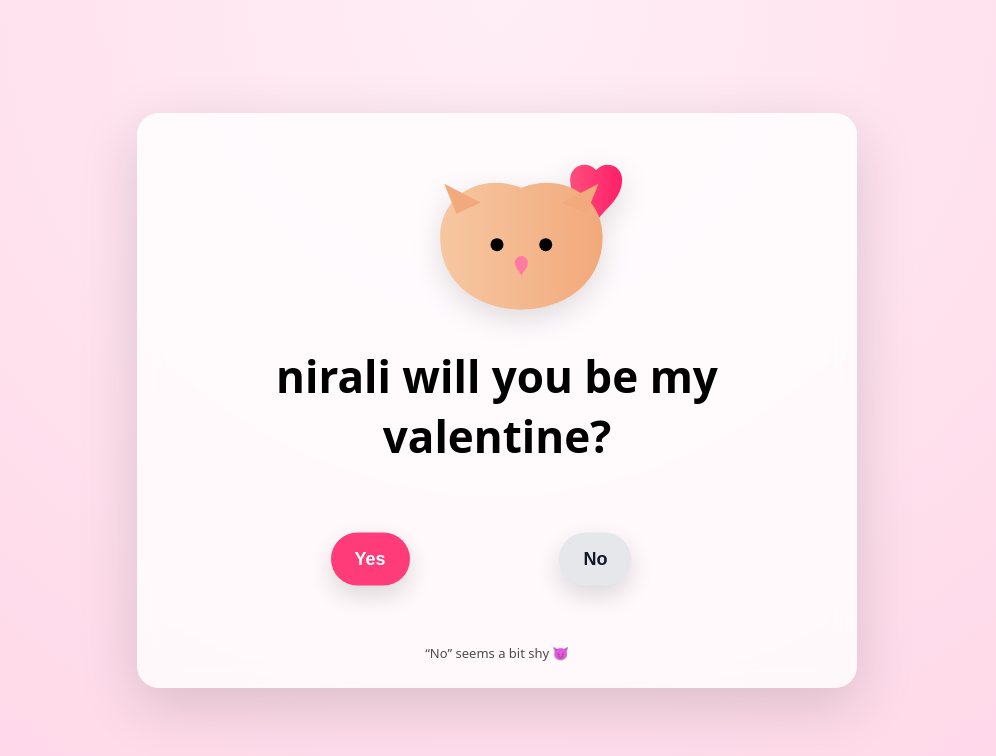
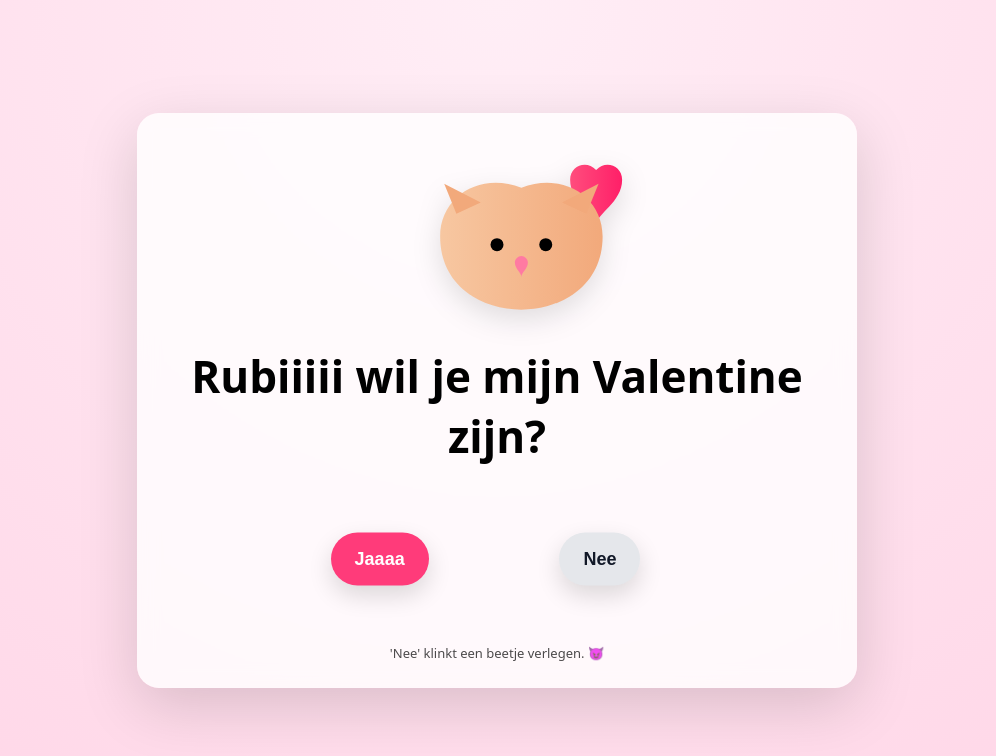
Before and after one commit to Ab-ol-fa-zl/Valentine, a plain HTML site: page index.html in a window 1280 px wide. Shown: the whole page, without its empty margins (143-1139 px from the left). Drawn offline with nearby package versions, Linux system fonts and the light colour scheme.

Commit message:
nieuwe verandering

```diff
--- a/index.html
+++ b/index.html
@@ -171,15 +171,15 @@
             fill="#ff7aa2"/>
     </svg>
 
-    <h1>nirali will you be my valentine?</h1>
+    <h1>Rubiiiii wil je mijn Valentine zijn?</h1>
 
     <section class="button-zone" id="zone">
-      <button id="yesBtn">Yes</button>
-      <button id="noBtn">No</button>
+      <button id="yesBtn">Jaaaa</button>
+      <button id="noBtn">Nee</button>
     </section>
 
     <!-- HINT -->
-    <div class="hint" id="hint">“No” seems a bit shy 😈</div>
+    <div class="hint" id="hint">'Nee' klinkt een beetje verlegen. 😈</div>
 
     <section class="result" id="result">
       <h2>YAY! 🎉</h2>
```
